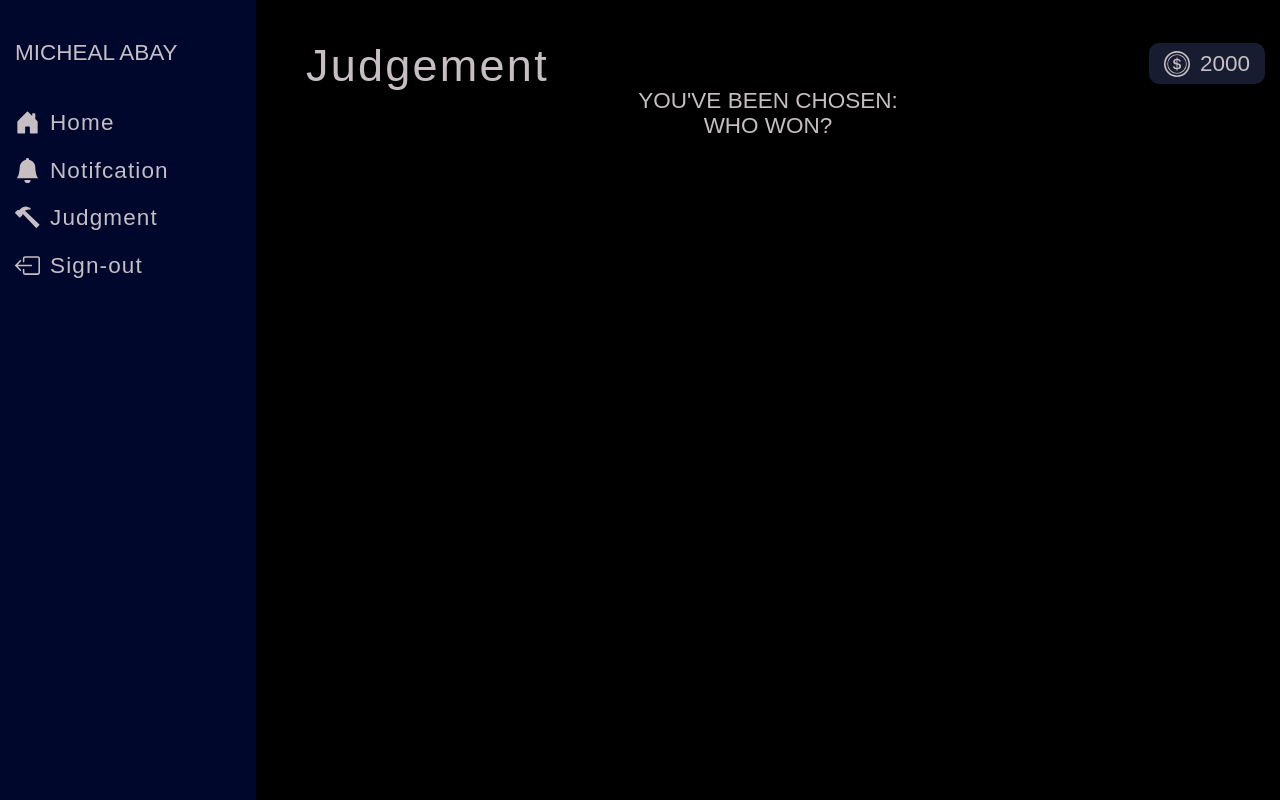
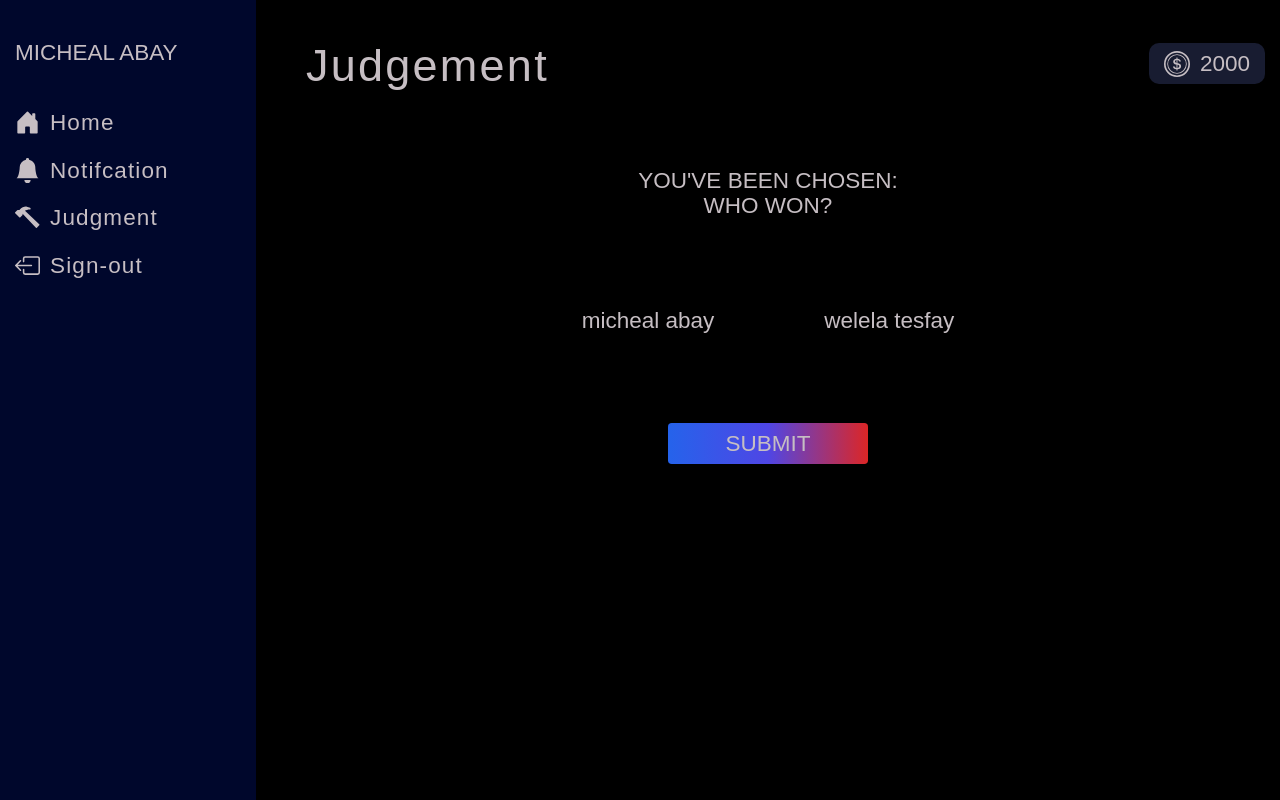
Before and after one commit to MikeTigray/bet_friends, a Next.js app in the folder client/: page /user/judgement in a window 1280 px wide. Built offline with nearby package versions, Linux system fonts and the light colour scheme.

Commit message:
finished judgement page v1

```diff
--- a/client/components/Judgement/JudgementPage.js
+++ b/client/components/Judgement/JudgementPage.js
@@ -1,18 +1,38 @@
+import Link from "next/link";
 import React from "react";
 import Header from "../Header";
+import JudgementUser from "./JudgementUser";
 const judgementUsers = [
   { id: 1, name: "micheal abay", img: "../../images/user1.jpg" },
+  { id: 1, name: "welela tesfay", img: "../../images/user1.jpg" },
 ];
 
 export default function JudgementPage() {
   return (
-    <div className="w-[80%] flex flex-col font-thin">
+    <div className="w-[80%] flex flex-col font-thin ">
       <Header>Judgement</Header>
-      <div className="text-center text-4xl">
+      <div className="text-center text-4xl flex flex-col items-center justify-aroun gap-[9rem] mt-[8rem]">
         <h1>
           YOU'VE BEEN CHOSEN:
           <br /> WHO WON?
         </h1>
+        <div className="flex justify-center gap-[11rem]">
+          {judgementUsers.map((user) => {
+            return (
+              <JudgementUser key={user.id} name={user.name} img={user.img} />
+            );
+          })}
+        </div>
+        <button className="rounded-md w-[20rem] py-[.8rem] bg-gradient-to-r from-blue-600 via-indigo-600 to-red-600 py-7">
+          <Link
+            href={{
+              pathname: "/user",
+            }}
+          >
+            {" "}
+            SUBMIT{" "}
+          </Link>
+        </button>
       </div>
     </div>
   );
--- /dev/null
+++ b/client/components/Judgement/JudgementUser.js
@@ -0,0 +1,11 @@
+import Image from "next/image";
+import React from "react";
+
+export default function JudgementUser(props) {
+  return (
+    <div className="flex flex-col items-center">
+      {/* <Image src={require(props.img)} />  */}
+      <h1>{props.name}</h1>
+    </div>
+  );
+}
```
